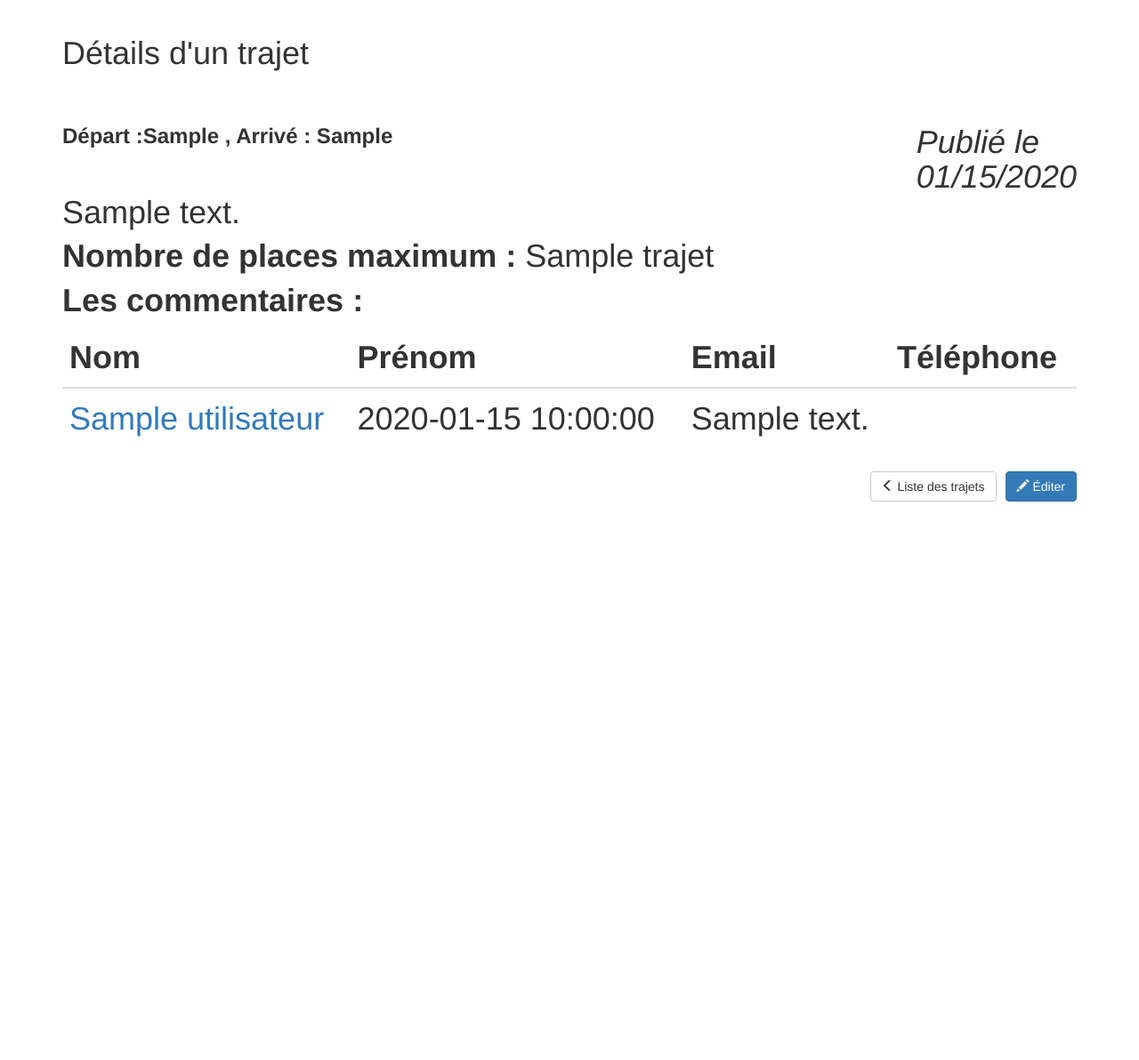
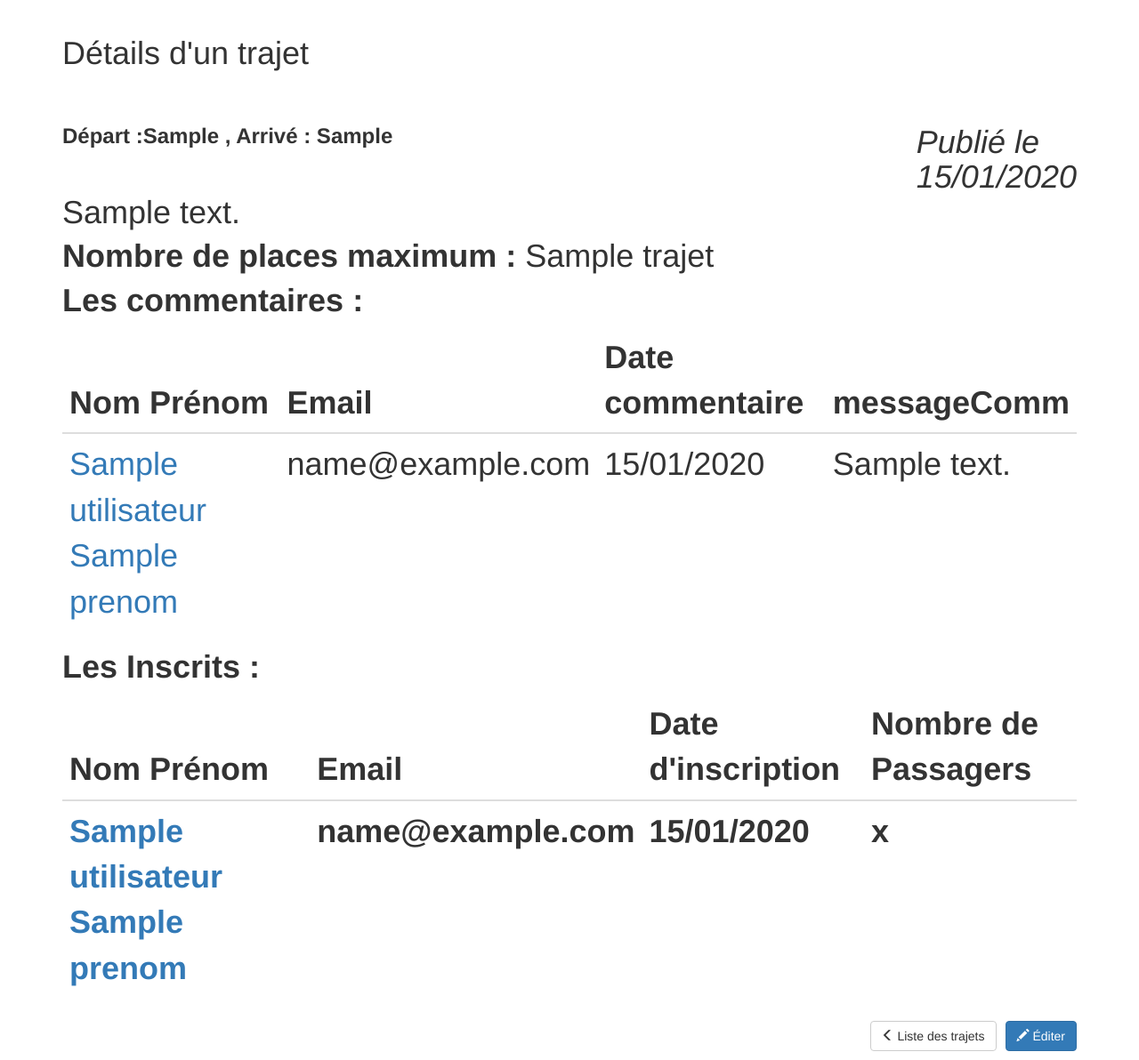
Before and after one commit to Yartashi/Covoit, a Symfony app: template templates/trajet/show.html.twig in a window 1280 px wide. Shown: the part 52-1244 px from the top of the page at 89% size. Before the commit the page ends 616 px from the top, so only its background shows below. Run offline with Twig, Linux system fonts and the light colour scheme; the template is opened without the code that fills it: most values are stand-ins (such as "Sample title", 1, 10 or a date in 2020); some libraries are stand-ins or nearby versions.

Commit message:
trajet show

```diff
--- a/templates/trajet/show.html.twig
+++ b/templates/trajet/show.html.twig
@@ -10,7 +10,7 @@
                 </div>
 
                 <div class="col-sm-2">
-                    <i class="pull-right">Publié le {{ trajet.dateDep|date('m/d/Y') }}</i>
+                    <i class="pull-right">Publié le {{ trajet.dateDep|date('d/m/Y') }}</i>
                 </div>
             </div>
 
@@ -25,26 +25,53 @@
                 <table class="table">
                 <thead>
                 <tr>
-                    <th>Nom</th>
-                    <th>Prénom</th>
+                    <th>Nom Prénom</th>
                     <th>Email</th>
-                    <th>Téléphone</th>
+                    <th>Date commentaire</th>
+                    <th>messageComm</th>
                 </tr>
                 </thead>
                 <tbody>
                 {% for commentaire in trajet.commentaires %}
                     <tr>
-                        <td><a href="#">{{ commentaire.utilisateur }}</a></td>
-                        <td>{{ commentaire.dateComm }}</td>
-                        <td>{{ commentaire.messageCom }}</td>
+                        <td><a href="#">{{ commentaire.utilisateur.nom }} {{ commentaire.utilisateur.prenom }}</a></td>
+                        <td> {{ commentaire.utilisateur.mail }}</td>
+
+                        <td>{{ commentaire.dateComm|date('d/m/Y') }}</td>
+                        <td>{{ commentaire.messageComm }}</td>
                     </tr>
                 {% endfor %}
                 </tbody>
                 </table>
             </p>
+            <p>
+                <strong>Les Inscrits : <strong>
+                <table class="table">
+                <thead>
+                <tr>
+                    <th>Nom Prénom</th>
+                    <th>Email</th>
+                    <th>Date d'inscription</th>
+                    <th>Nombre de Passagers</th>
+                </tr>
+                </thead>
+                <tbody>
+                {% for inscription in trajet.inscriptions %}
+                    <tr>
+                        <td><a href="#">{{ inscription.utilisateur.nom }} {{ inscription.utilisateur.prenom }}</a></td>
+                        <td> {{ inscription.utilisateur.mail }}</td>
+
+                        <td>{{ inscription.dateInscr|date('d/m/Y') }}</td>
+                        <td>{{ inscription.nbPassage }}</td>
+                    </tr>
+                {% endfor %}
+                </tbody>
+                </table>
+            </p>
+
             <div class="row">
                 <div class="col-sm-12 text-right">
-                    <a class="btn btn-default" href="#">
+                    <a class="btn btn-default" href="/trajet">
                         <span class="glyphicon glyphicon-menu-left" aria-hidden="true"></span>
                         Liste des trajets
                     </a>
```
Also changed, not shown: src/Controller/TrajetController.php (+28 -2 lines), templates/trajet/delete.html.twig (+8 -7 lines), templates/trajet/list.html.twig (+7 -1 lines).
